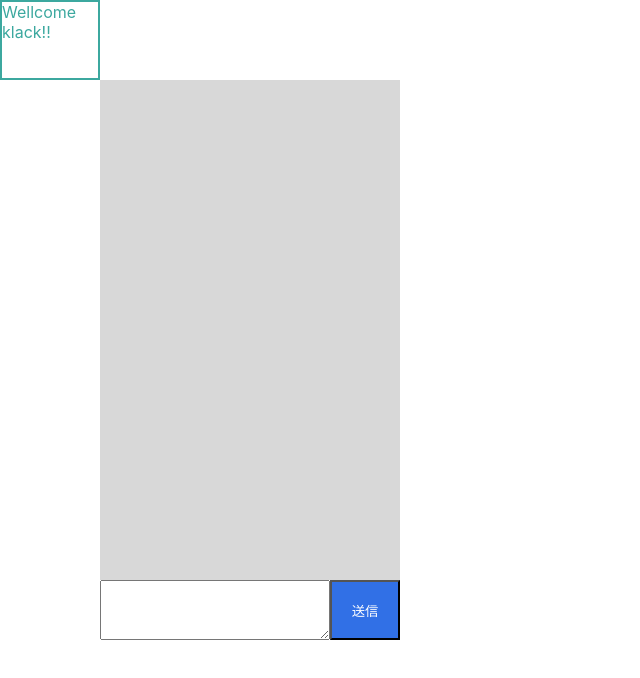
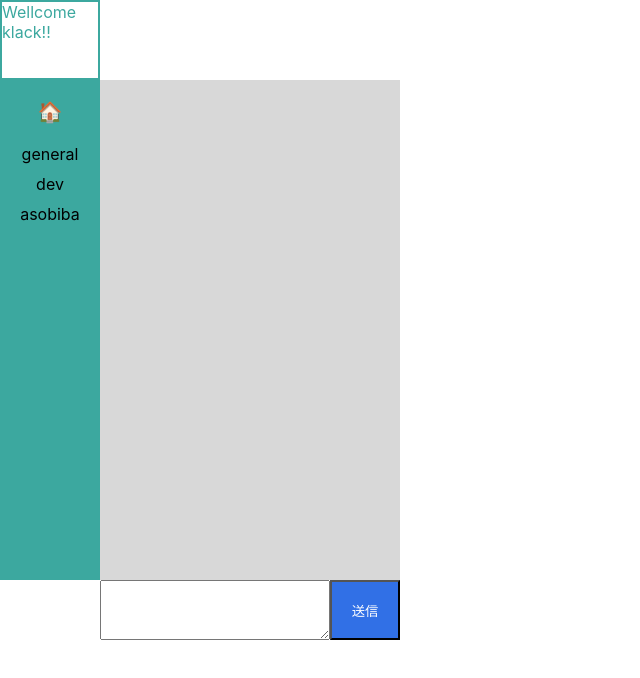
Before and after one commit to jacknocode/klack, a Nuxt app: page / in a window 1280 px wide. Shown: the top 678 px of the page, without its empty margins (0-640 px from the left). Built offline with nearby package versions, Linux system fonts and the light colour scheme.

Commit message:
feat: #5 create sidebar visual

```diff
--- a/pages/index.vue
+++ b/pages/index.vue
@@ -6,6 +6,14 @@
           <span v-on:click="edit__click(index)">📝</span>
           <span v-on:click="delete__click(index)">❌</span>
         </p>
+      </div>
+      <div class="message__sidebar">
+        <div class="message__sidebar__title">{{ tabBody }}</div>
+        <ul>
+          <li v-for="(tab, index) in tabNav" @click="change__tab(index)" :key="tab">
+            {{ tab }}
+          </li>
+        </ul>
       </div>
       <form @submit.prevent="addMessage">
        <textarea type="text" v-model="newMessage" class="Message__text"></textarea>
@@ -19,9 +27,18 @@ export default {
     return {
       newMessage: '',
       name: 'Wellcome klack!!',
-      Messages: [
-
-      ]
+      Messages: [],
+      tabNav: [
+            'general',
+            'dev',
+            'asobiba'
+        ],
+      contents: [
+        '📝',
+        '💻',
+        '🏀'
+      ],
+      tabBody:'🏠',
     }
   },
   computed: {
@@ -30,16 +47,16 @@ export default {
     }
   },
   watch: {
-    Messages: function(){
+    Messages: function() {
       localStorage.setItem('Messages', JSON.stringify(this.Messages));
-      //   handler: function(){
+      //   handler: function() {
       //   localStorage.setItem('Messages', JSON.stringify(this.Messages));
       // },
       // deep: ture
     }
   },
-  methods:{
-    addMessage(){
+  methods: {
+    addMessage() {
       this.Messages.push(this.newMessage);
       this.newMessage ='';
     },
@@ -52,10 +69,13 @@ export default {
       }
       this.Messages = newMessagesArray;
     },
-    delete__click(index){
-      if(confirm('消しちゃうよ?')){
+    delete__click(index) {
+      if(confirm('消しちゃうよ?')) {
         this.Messages.splice(index, 1);
       }
+    },
+    change__tab: function (index) {
+            this.tabBody = this.contents[index];
     }
     // sendMessage() {
     //   let now = new Date()  // 現在時刻（世界標準時）を取得
@@ -66,7 +86,7 @@ export default {
 }
 </script>
 <style>
-section{
+section {
   display: grid;
   grid-template-rows: 80px 500px 60px 1fr;
   grid-template-columns: 100px 300px;
@@ -92,6 +112,24 @@ section{
 p > span {
   font-size: 14px;
 }
+.message__sidebar {
+  grid-column: 1;
+  background-color: #3ca89f;
+}
+.message__sidebar > ul {
+  list-style-type:none;
+  padding: 0;
+  text-align: center;
+
+}
+.message__sidebar > ul > li {
+  margin: 10px;
+}
+.message__sidebar__title {
+  text-align: center;
+  margin: 20px;
+  font-size: 20px;
+}
 form {
   grid-row: 3;
   grid-column: 2;
@@ -107,7 +145,7 @@ form {
   background-color: #3170e6;
   color: #fff;
 }
-.Message__btn:hover{
+.Message__btn:hover {
   background-color: #38a5ff;
   transition: 0.2s;
 }
```
